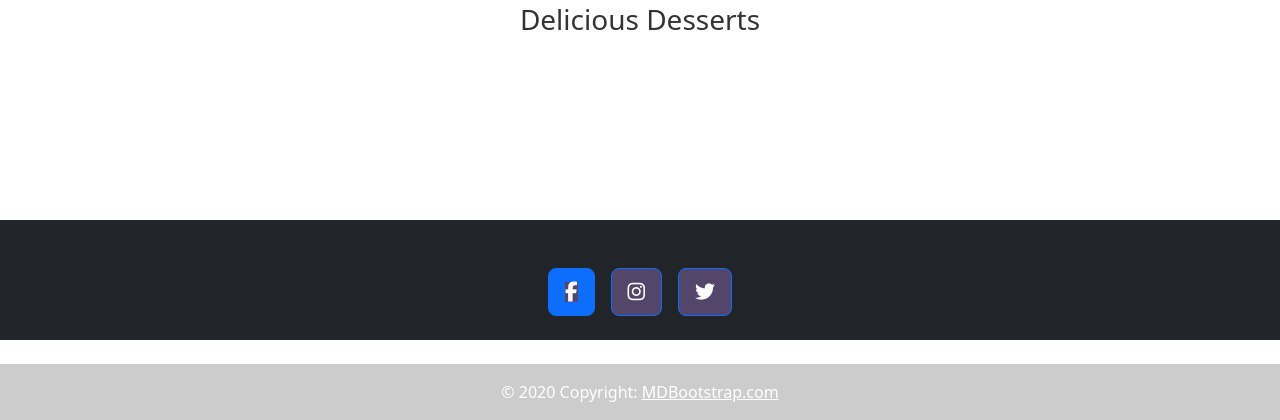
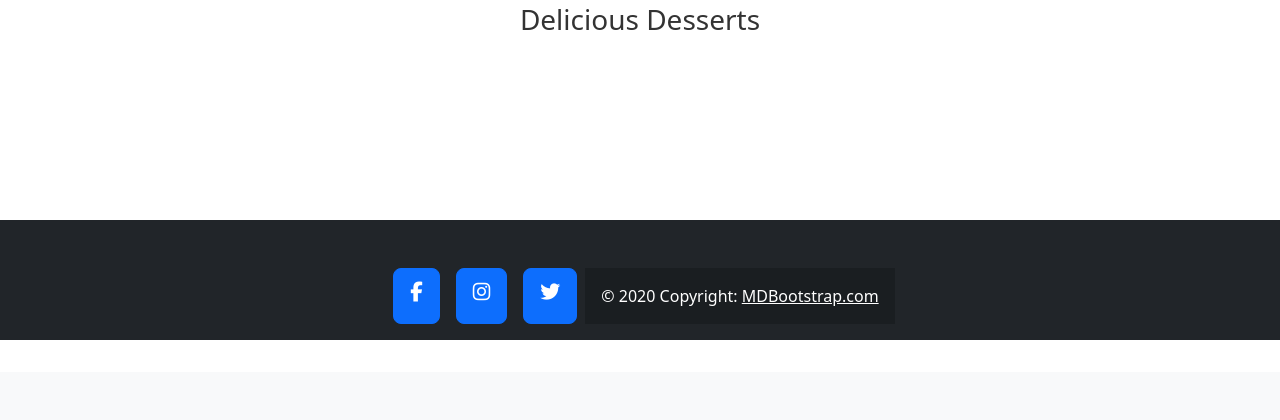
Before and after one commit to DouglasMeloo/bombocados-restaurant, a Django app: template templates/menu.html in a window 1280 px wide. Shown: the part 460-880 px from the top of the page. After the commit the page ends 800 px from the top, so only its background shows below. Run offline with Django 4.2, Linux system fonts and the light colour scheme; the template is opened without the code that fills it, so the values that code supplies are empty; some libraries are stand-ins or nearby versions.

Commit message:
add more content to footer

```diff
--- a/templates/base_generic.html
+++ b/templates/base_generic.html
@@ -55,16 +55,9 @@
 <!-- Remove the container if you want to extend the Footer to full width. -->
     <footer class="text-center text-lg-start bg-dark" id="footer">
       <div class="container d-flex justify-content-center py-5">
-        <a href="https://facebook.com/" aria-label="click on the link to open facebook" class="btn btn-primary btn-lg btn-floating mx-2" target="_blank"> <i class="fab fa-facebook-f" style="background-color: #54456b;"></i></a>
-
-
-        <button type="button" class="btn btn-primary btn-lg btn-floating mx-2" style="background-color: #54456b;">
-          <i class="fab fa-instagram"></i>
-        </button>
-        <button type="button" class="btn btn-primary btn-lg btn-floating mx-2" style="background-color: #54456b;">
-          <i class="fab fa-twitter"></i>
-        </button>
-      </div>
+        <a href="https://facebook.com/" aria-label="click on the link to open facebook" class="btn btn-primary btn-lg btn-floating mx-2" target="_blank"> <i class="fab fa-facebook-f"></i></a>
+        <a href="https://instagram.com/" aria-label="click on the link to open instagram" class="btn btn-primary btn-lg btn-floating mx-2" target="_blank"><i class="fa-brands fa-instagram"></i></a>
+        <a href="https://twitter.com/" aria-label="click on the link to open twitter" class="btn btn-primary btn-lg btn-floating mx-2" target="_blank"><i class="fa-brands fa-twitter" ></i></a>
 
       <!-- Copyright -->
       <div class="text-center text-white p-3" style="background-color: rgba(0, 0, 0, 0.2);">
```
